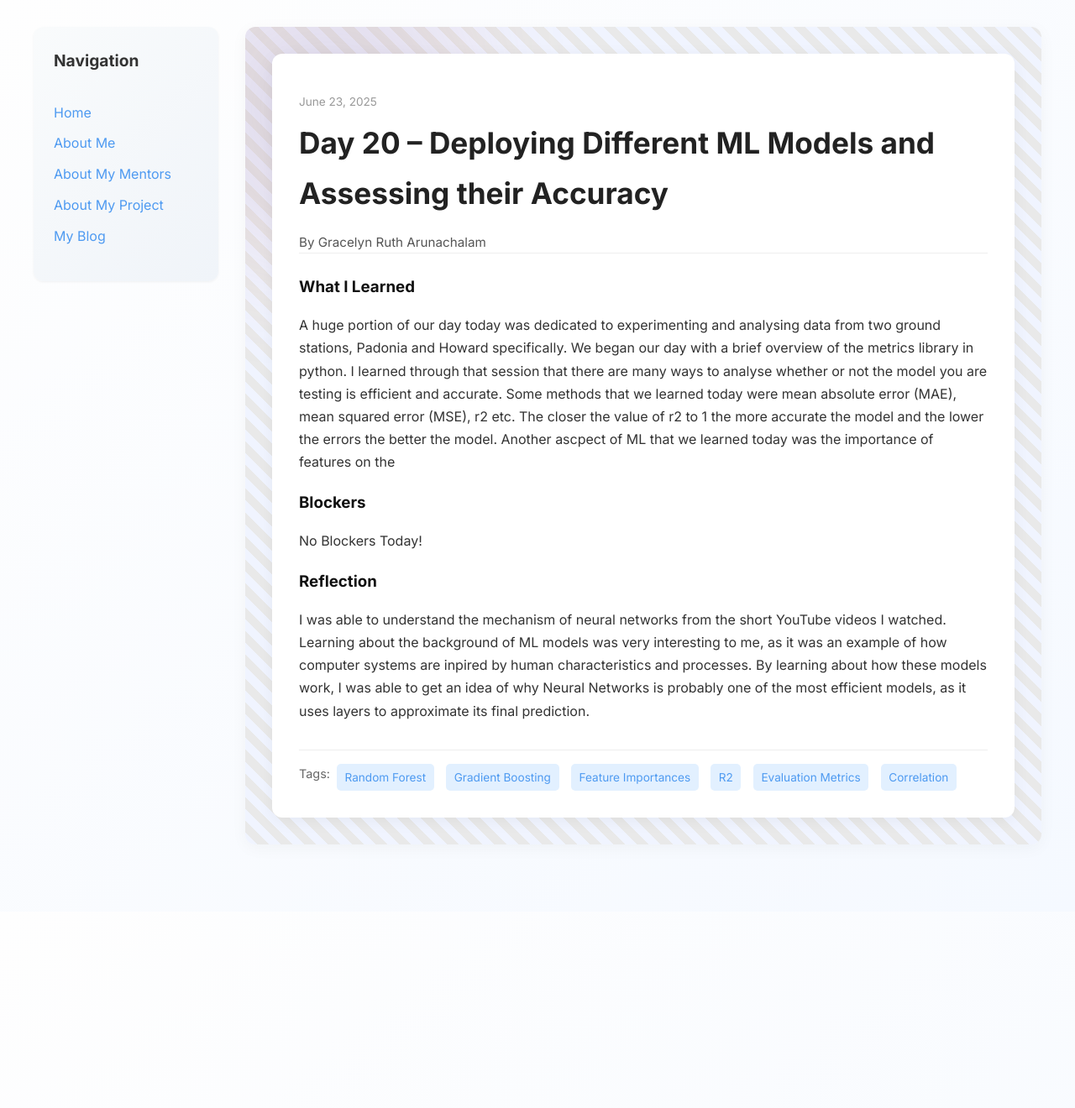
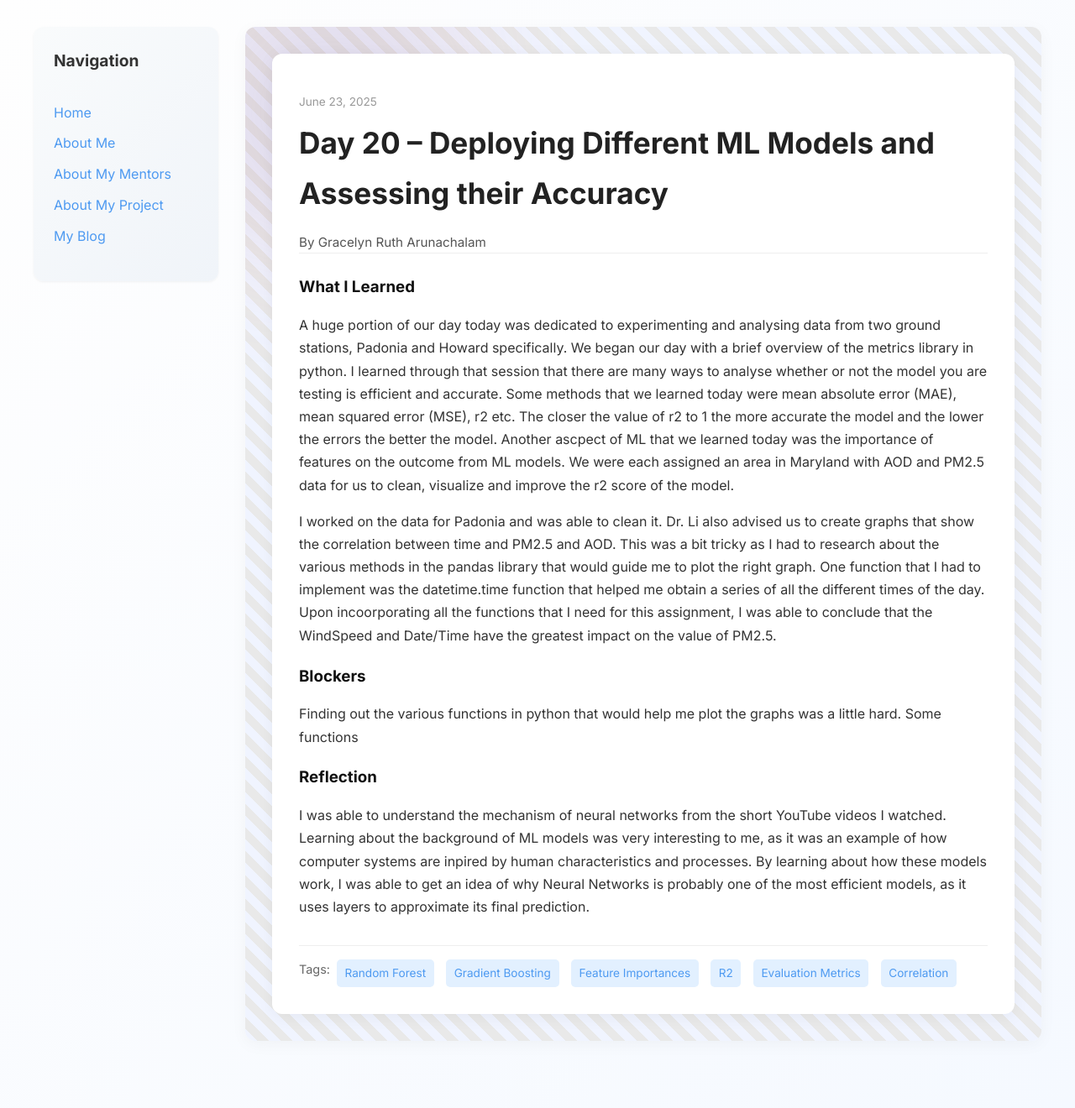
Before and after one commit to GracelynRuth/GracelynRuth.github.io, a Jekyll site: the page built from _posts/2025-06-23-day-20.md, in a window 1280 px wide. Shown: the whole page at 84% size. Built offline with Jekyll 4.4.1, drawn with Linux system fonts in a browser that asks for light colours; before the commit the page ends 1086 px from its top, so only the background shows below that.

Commit message:
Update 2025-06-23-day-20.md

```diff
--- a/_posts/2025-06-23-day-20.md
+++ b/_posts/2025-06-23-day-20.md
@@ -7,10 +7,12 @@ permalink: /day20.html
 tags: ["Random Forest", "Gradient Boosting", "Feature Importances", "R2", "Evaluation Metrics", "Correlation"]
 
 what_i_learned: |
-  A huge portion of our day today was dedicated to experimenting and analysing data from two ground stations, Padonia and Howard specifically. We began our day with a brief overview of the metrics library in python. I learned through that session that there are many ways to analyse whether or not the model you are testing is efficient and accurate. Some methods that we learned today were mean absolute error (MAE), mean squared error (MSE), r2 etc. The closer the value of r2 to 1 the more accurate the model and the lower the errors the better the model. Another ascpect of ML that we learned today was the importance of features on the
+  A huge portion of our day today was dedicated to experimenting and analysing data from two ground stations, Padonia and Howard specifically. We began our day with a brief overview of the metrics library in python. I learned through that session that there are many ways to analyse whether or not the model you are testing is efficient and accurate. Some methods that we learned today were mean absolute error (MAE), mean squared error (MSE), r2 etc. The closer the value of r2 to 1 the more accurate the model and the lower the errors the better the model. Another ascpect of ML that we learned today was the importance of features on the outcome from ML models. We were each assigned an area in Maryland with AOD and PM2.5 data for us to clean, visualize and improve the r2 score of the model.
+
+  I worked on the data for Padonia and was able to clean it. Dr. Li also advised us to create graphs that show the correlation between time and PM2.5 and AOD. This was a bit tricky as I had to research about the various methods in the pandas library that would guide me to plot the right graph. One function that I had to implement was the datetime.time function that helped me obtain a series of all the different times of the day. Upon incoorporating all the functions that I need for this assignment, I was able to conclude that the WindSpeed and Date/Time have the greatest impact on the value of PM2.5.
 
 blockers: |
-  No Blockers Today!
+  Finding out the various functions in python that would help me plot the graphs was a little hard. Some functions
 
 reflection: |
    I was able to understand the mechanism of neural networks from the short YouTube videos I watched. Learning about the background of ML models was very interesting to me, as it was an example of how computer systems are inpired by human characteristics and processes. By learning about how these models work, I was able to get an idea of why Neural Networks is probably one of the most efficient models, as it uses layers to approximate its final prediction.
```
